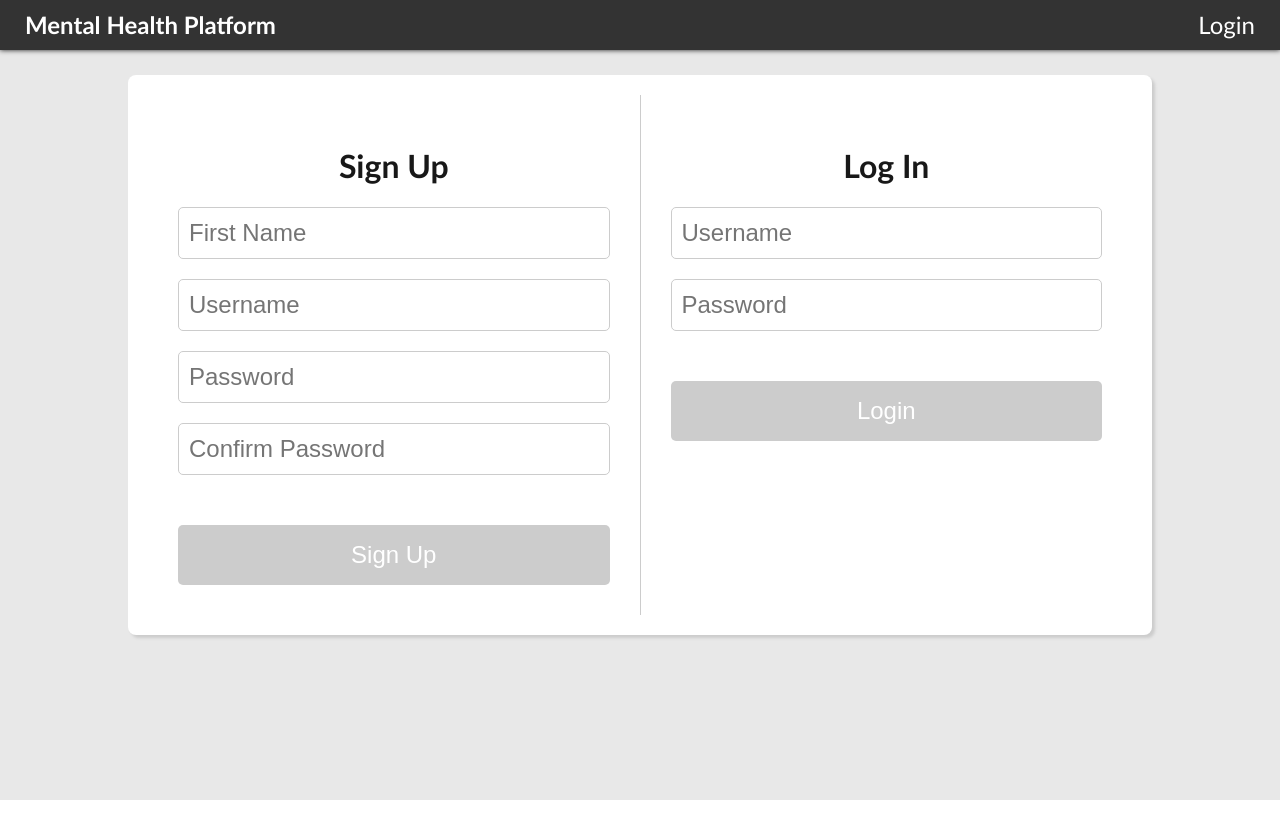
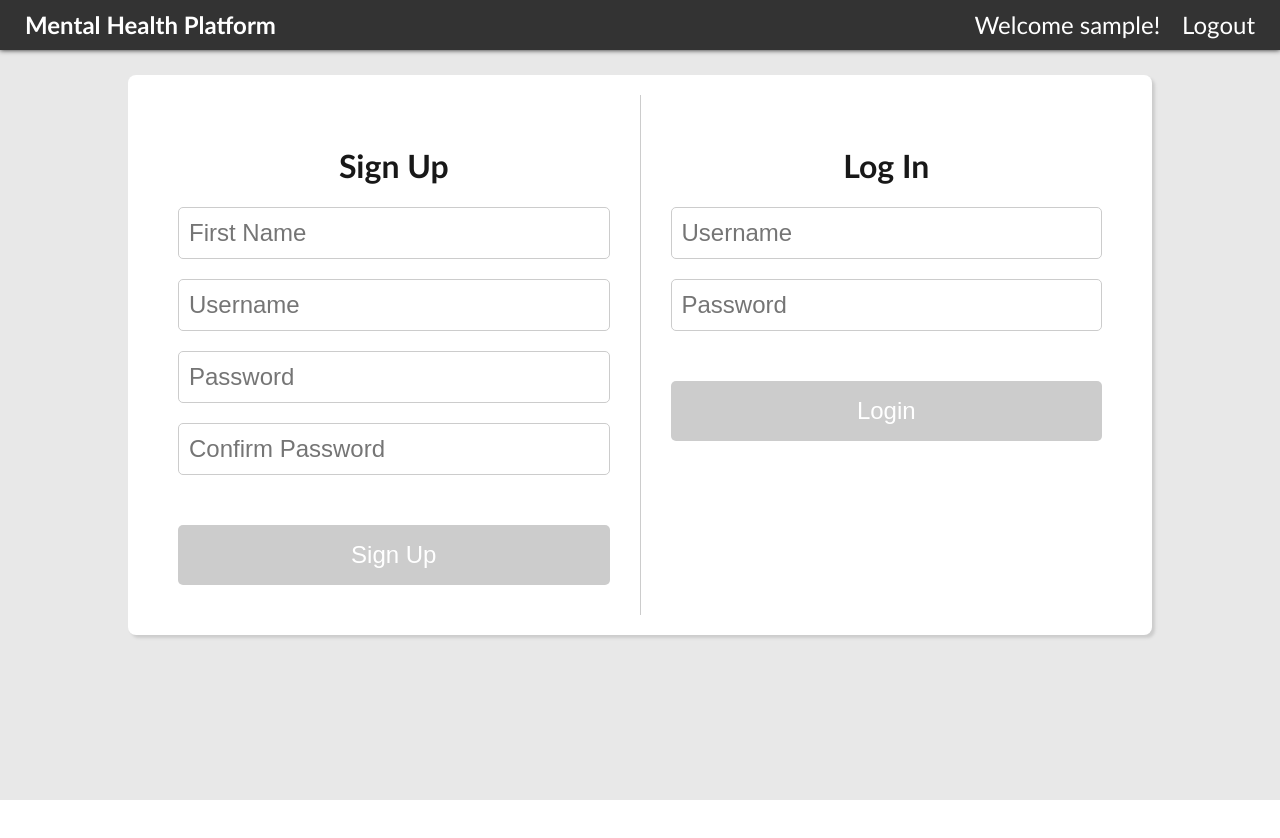
Before and after one commit to microsoft/MentalHealthPlatform, a React app in the folder client/: page /login in a window 1280 px wide. Shown: the top 838 px of the page. Built offline with nearby package versions, Linux system fonts and the light colour scheme; sample sign-in values are in the browser's storage.

Commit message:
Store user information in local storage
Resolve Issue #24
Issue #24: User is no longer logged in after browser refresh

```diff
--- a/client/src/Components/App.tsx
+++ b/client/src/Components/App.tsx
@@ -41,10 +41,12 @@ export class UserProvider extends React.Component<{}, IUserContext> {
 
     constructor(props: {}) {
         super(props);
+        const userId = localStorage.getItem('userId');
+        const username = localStorage.getItem('username');
         this.state = {
             user: {
-                userId: -1,
-                username: ""
+                userId: parseInt(userId),
+                username: username
             },
             updateUser: this.updateUser
         };
--- a/client/src/Components/Navigation/navigation-bar.tsx
+++ b/client/src/Components/Navigation/navigation-bar.tsx
@@ -13,10 +13,13 @@ const renderNameField = (userContext: IUserContext) => {
             <div style={{display: "flex", flexDirection: "row"}}>
                 {`Welcome ${userContext.user.username}!`}
                 <div style={{marginLeft: 22, cursor: "pointer"}} onClick={() => {
-                    userContext.updateUser({
+                    const userInfo = {
                         userId: -1,
                         username: ""
-                    });
+                    };
+                    userContext.updateUser(userInfo);
+                    localStorage.setItem('userId', userInfo.userId.toString());
+                    localStorage.setItem('username', userInfo.username.toString());
                 }}>Logout</div>
             </div>
         );
--- a/client/src/Components/SignupLogin/signup-login-provider.tsx
+++ b/client/src/Components/SignupLogin/signup-login-provider.tsx
@@ -87,10 +87,14 @@ class SignupLoginProviderClass extends React.Component<RouteComponentProps<{}>,
         }).then(function(data) {
             if (data && data.statusMessage == 1) {
                 console.log("Log in success for user " + username);
-                userData.updateUser({
+                const userInfo = {
                     userId: 0,
                     username: username
-                });
+                };
+                userData.updateUser(userInfo);
+                localStorage.setItem('userId', userInfo.userId.toString());
+                localStorage.setItem('username', userInfo.username.toString());
+
                 _this.props.history.push("/");
                 _this.setState({ loginErrorMessage: "" });
             }
```
